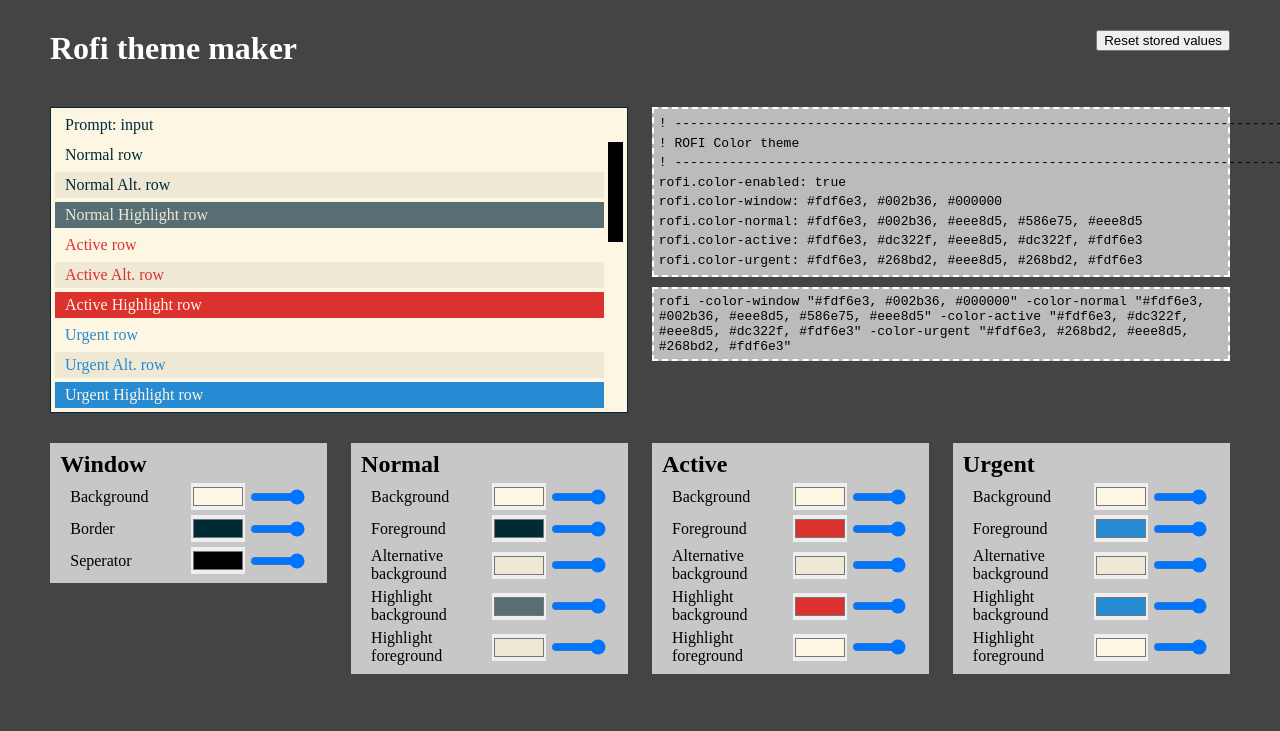
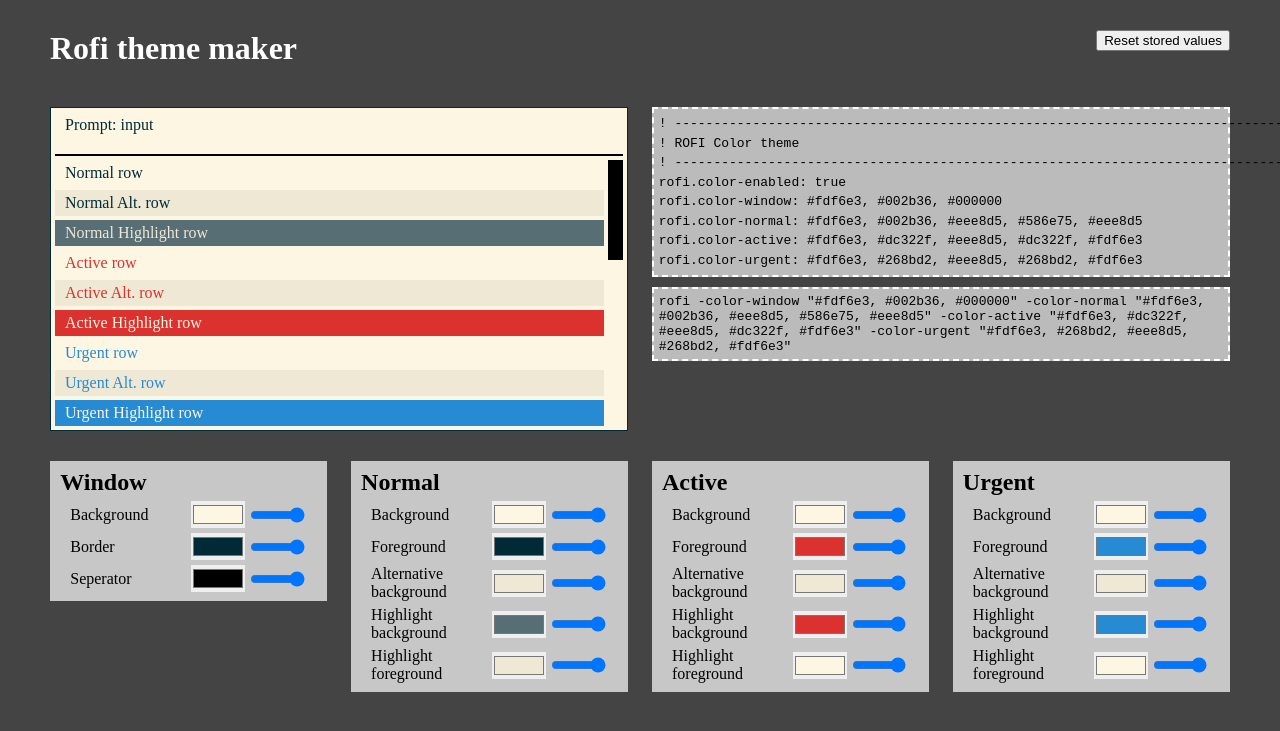
Before and after one commit to davatorium/rofi, a Jekyll site: the page generator.html, which Jekyll copies as it is, in a window 1280 px wide. Shown: the top 731 px of the page. Built offline with Jekyll 4.4.1, drawn with Linux system fonts in a browser that asks for light colours.

Commit message:
Update (fail)

```diff
--- a/generator.html
+++ b/generator.html
@@ -84,6 +84,13 @@
                 margin-left: 4px;
                 vertical-align: top;
             }
+            #preview-sep-line {
+                display: inline-block;
+                width: 100%;
+                height: 2px;
+                margin: 0;
+                padding: 0;
+            }
 
             #generator {
                 display: inline-block;
@@ -161,7 +168,7 @@
 
     <div id="preview">
     <div id="preview-inside" class="rofi-normal-fg rofi-bg rofi-border">
-        <p class="row rofi-normal-bg">Prompt: input</p>
+        <p class="row rofi-normal-bg">Prompt: input</p><div id="preview-sep-line" class="rofi-sep"></div>
         <div id="preview-lines">
             <p class="row rofi-normal-bg">Normal row</p>
             <p class="row rofi-normal-altbg">Normal Alt. row</p>
```
